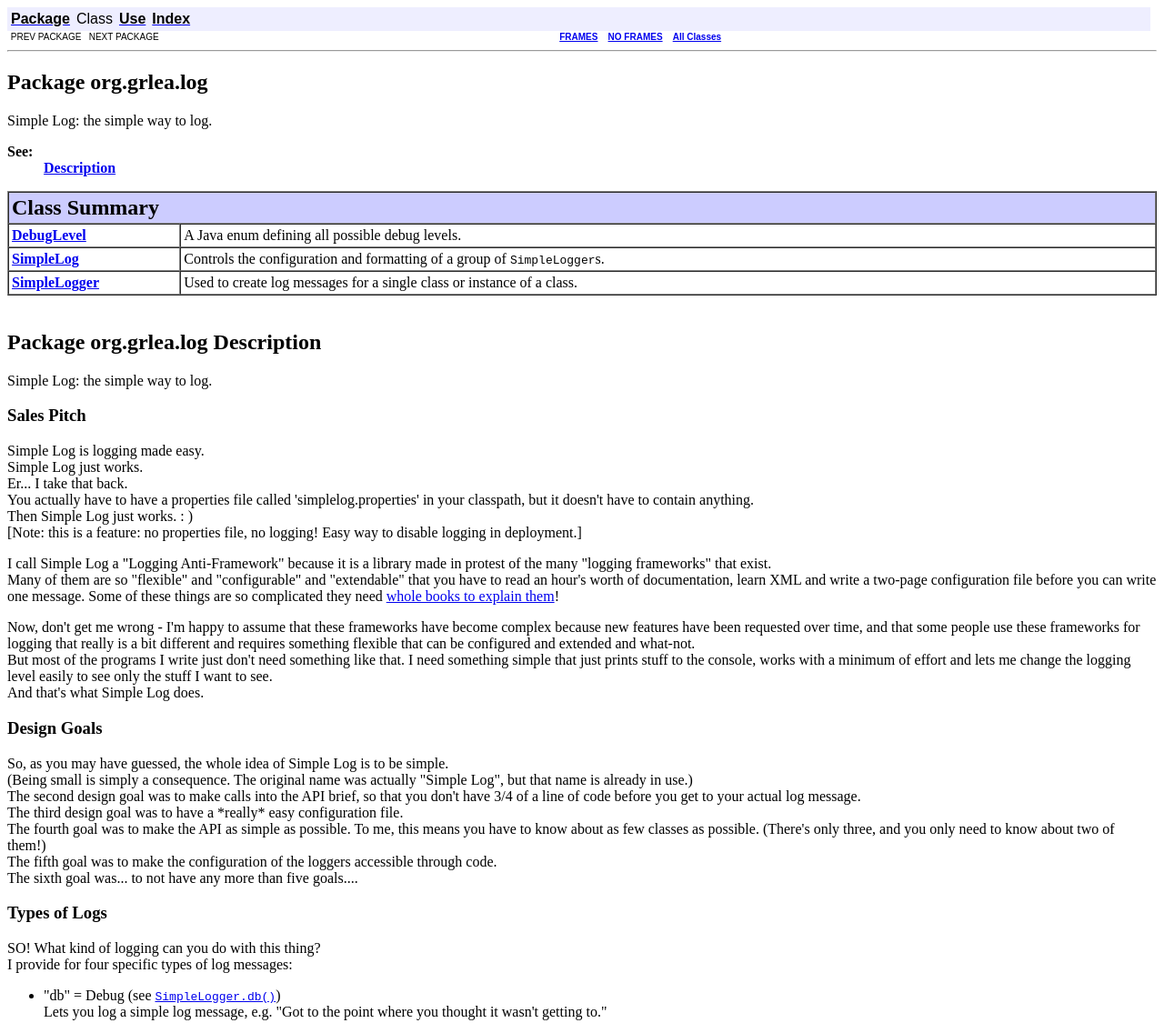
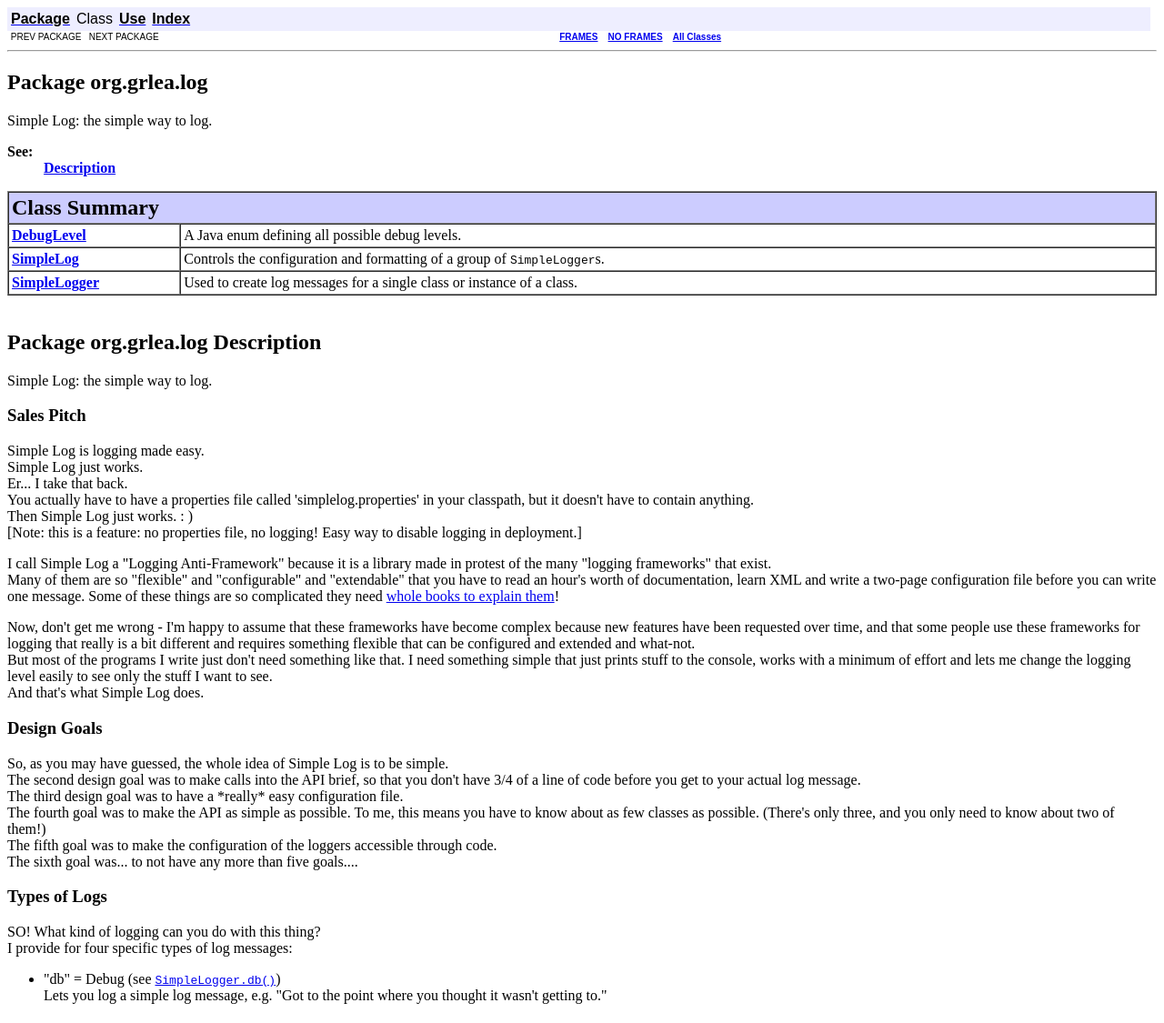
Before and after one commit to GrahamLea/simple-log, a plain HTML site: page www/api/org/grlea/log/package-summary.html in a window 1280 px wide. Shown: the top 1125 px of the page at 91% size. Drawn offline with Linux system fonts and the light colour scheme.

Commit message:
Removed an old sentence.

```diff
--- a/www/api/org/grlea/log/package-summary.html
+++ b/www/api/org/grlea/log/package-summary.html
@@ -2,7 +2,7 @@
 <!--NewPage-->
 <HTML>
 <HEAD>
-<!-- Generated by javadoc (build 1.5.0) on Mon Dec 13 23:32:26 EST 2004 -->
+<!-- Generated by javadoc (build 1.5.0) on Mon Dec 13 23:57:49 EST 2004 -->
 <TITLE>
 org.grlea.log (Simple Log 1.1 API Documentation)
 </TITLE>
@@ -144,8 +144,6 @@ And that's what Simple Log does.
 <h3>Design Goals</h3>
 <p>
 So, as you may have guessed, the whole idea of Simple Log is to be simple.<br>
-(Being small is simply a consequence. The original name was actually "Simple Log", but that name
-is already in use.)<br>
 The second design goal was to make calls into the API brief, so that you don't have 3/4 of a line of
 code before you get to your actual log message.<br>
 The third design goal was to have a *really* easy configuration file.<br>
```
